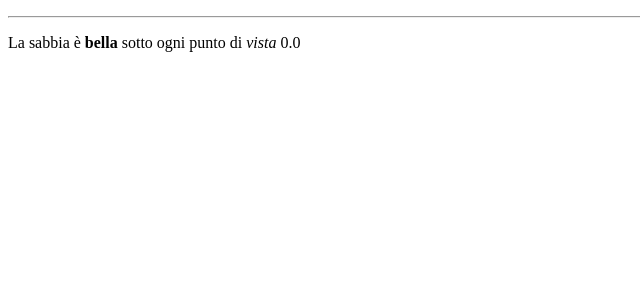
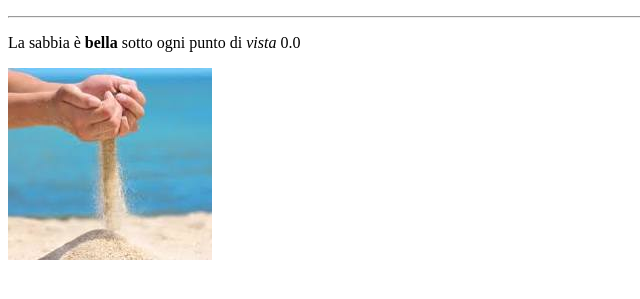
Before and after one commit to LorenzoAndreotti114/test, a plain HTML site: page index.html in a window 1280 px wide. Shown: the part 285-584 px from the top of the page, without its empty margins (0-640 px from the left). Drawn offline with Linux system fonts and the light colour scheme.

Commit message:
add: img: sabbia2

```diff
--- a/index.html
+++ b/index.html
@@ -15,6 +15,7 @@
         <h3>La sabbia è fine</h3>
         <hr>
         <p>La sabbia è <strong>bella</strong> sotto ogni punto di <em>vista</em> 0.0</p>
+        <img src="img/sabbia2.jpg" alt="">
 
     </body>
 
```
Also changed, not shown: img/sabbia2.jpg (added).
